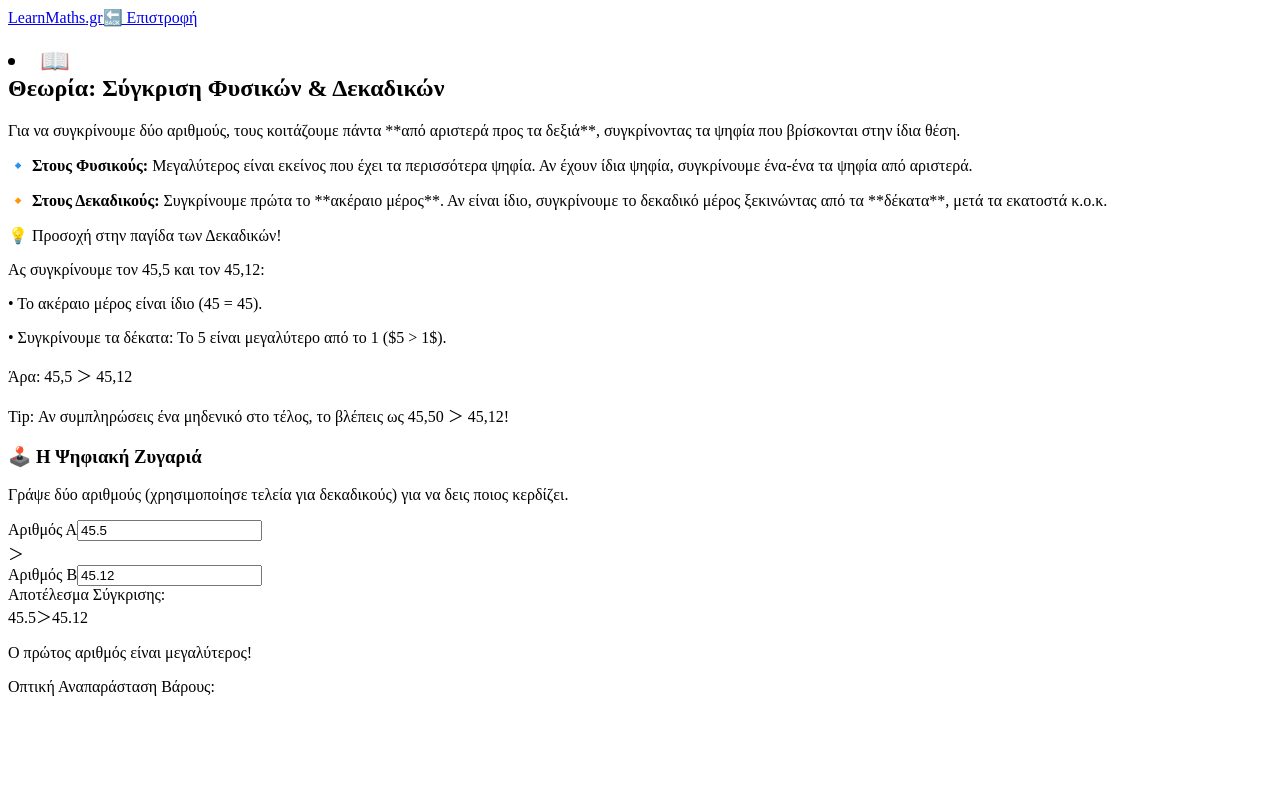
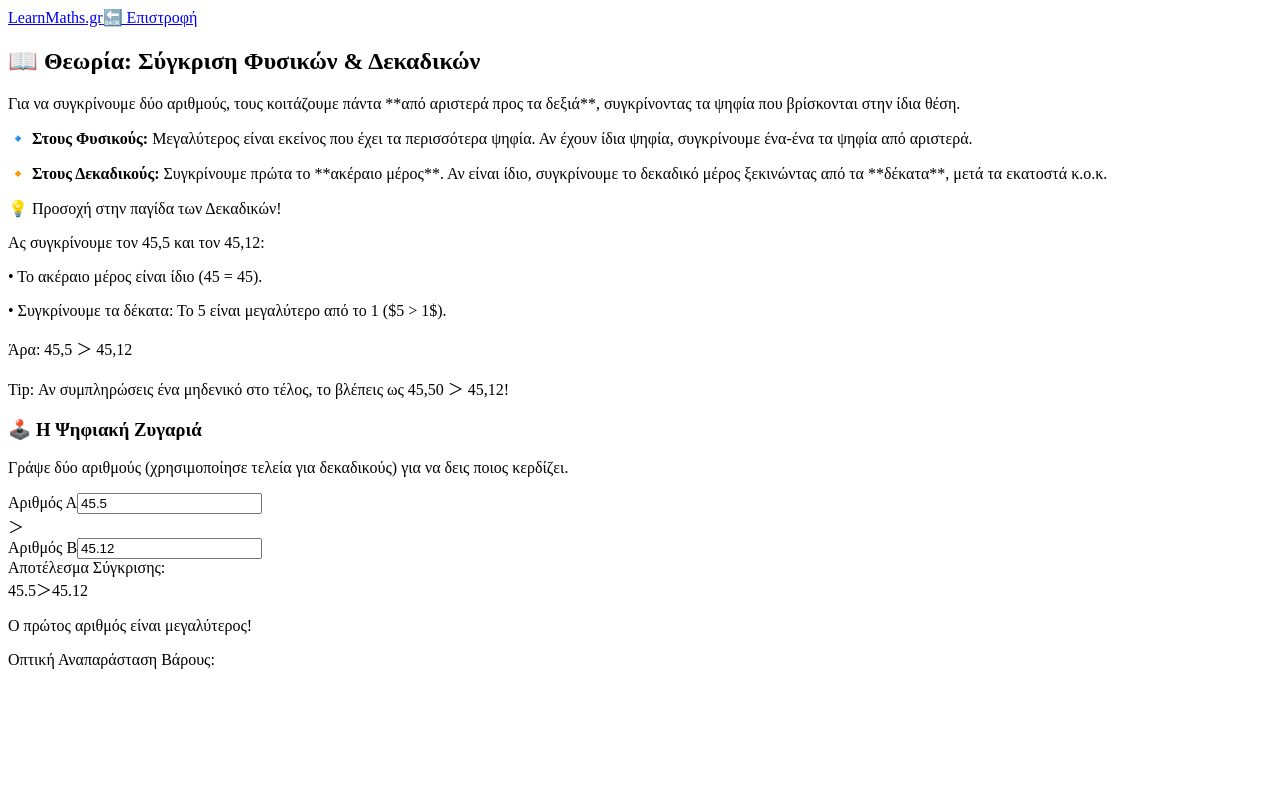
Before and after one commit to gkrimpas-lab/learn-maths-2026, a Next.js app: page /st-dimotikou/4-sigkrisi-arithmon in a window 1280 px wide. Shown: the top 800 px of the page. Built offline with nearby package versions, Linux system fonts and the light colour scheme.

Commit message:
Refactor HTML structure and update text content
Updated HTML elements and text for clarity and consistency, including changes to placeholders and labels.

```diff
--- a/pages/st-dimotikou/4-sigkrisi-arithmon.js
+++ b/pages/st-dimotikou/4-sigkrisi-arithmon.js
@@ -61,7 +61,7 @@ export default function SigkrisiArithmonPage() {
             <div className="grid grid-cols-1 lg:grid-cols-2 gap-8 items-center">
               <div className="space-y-4">
                 <h2 className="text-2xl font-black text-gray-900 flex items-center gap-2">
-                  <li>📖</li> Θεωρία: Σύγκριση Φυσικών & Δεκαδικών
+                  <span>📖</span> Θεωρία: Σύγκριση Φυσικών & Δεκαδικών
                 </h2>
                 <p className="text-gray-500 text-sm md:text-base leading-relaxed">
                   Για να συγκρίνουμε δύο αριθμούς, τους κοιτάζουμε πάντα **από αριστερά προς τα δεξιά**, συγκρίνοντας τα ψηφία που βρίσκονται στην ίδια θέση.
@@ -77,7 +77,7 @@ export default function SigkrisiArithmonPage() {
                 <div className="bg-white/10 p-4 rounded-xl space-y-1 text-xs md:text-sm font-medium">
                   <p>Ας συγκρίνουμε τον <span className="font-bold text-amber-200">45,5</span> και τον <span className="font-bold text-amber-200">45,12</span>:</p>
                   <p>• Το ακέραιο μέρος είναι ίδιο (45 = 45).</p>
-                  <p>• Συγκρίνουμε τα δέκατα: Το 5 είναι μεγαλύτερο από το 1 ($5 > 1$).</p>
+                  <p>• Συγκρίνουμε τα δέκατα: Το 5 είναι μεγαλύτερο από το 1 ($5 &gt; 1$).</p>
                   <p className="font-black text-center pt-2 text-sm text-amber-200">Άρα: 45,5 ＞ 45,12</p>
                 </div>
                 <p className="text-[11px] text-center text-teal-100">Tip: Αν συμπληρώσεις ένα μηδενικό στο τέλος, το βλέπεις ως 45,50 ＞ 45,12!</p>
@@ -88,7 +88,7 @@ export default function SigkrisiArithmonPage() {
           {/* SECTION 2: ΔΙΑΔΡΑΣΤΙΚΟ ΕΡΓΑΛΕΙΟ */}
           <div className="grid grid-cols-1 lg:grid-cols-2 gap-8 items-stretch w-full">
 
-            {/* ΑΡΙΣΤΕΡΗ ΠΛΕΥΡΑ: ΧΕΙΡΙΣΤΗΡΙΑ & INPUTS (min-h-[480px]) */}
+            {/* ΑΡΙΣΤΕΡΗ ΠΛΕΥΡΑ: ΧΕΙΡΙΣΤΗΡΙΑ & INPUTS */}
             <div className="bg-white p-8 md:p-10 rounded-3xl shadow-sm border border-gray-100 flex flex-col justify-between min-h-[480px] w-full gap-6">
               <div className="space-y-2">
                 <h3 className="text-2xl font-black text-gray-900 flex items-center gap-2">
@@ -126,7 +126,7 @@ export default function SigkrisiArithmonPage() {
                     value={numB}
                     onChange={(e) => setNumB(e.target.value.replace(/[^0-9.]/g, ''))}
                     className="text-2xl font-black text-center p-3 bg-white border-2 border-blue-200 rounded-2xl shadow-sm focus:border-blue-500 outline-none transition-all w-full tracking-wide text-blue-600"
-                    placeholder="π.w. 45.12"
+                    placeholder="π.χ. 45.12"
                   />
                 </div>
               </div>
@@ -145,7 +145,7 @@ export default function SigkrisiArithmonPage() {
               </div>
             </div>
 
-            {/* ΔΕΞΙΑ ΠΛΕΥΡΑ: ΓΡΑΦΙΚΗ ΑΝΑΠΑΡΑΣΤΑΣΗ ΜΕ ΖΥΓΑΡΙΑ (min-h-[480px]) */}
+            {/* ΔΕΞΙΑ ΠΛΕΥΡΑ: ΓΡΑΦΙΚΗ ΑΝΑΠΑΡΑΣΤΑΣΗ ΜΕ ΖΥΓΑΡΙΑ */}
             <div className="bg-white p-6 rounded-3xl shadow-sm border border-gray-100 flex flex-col items-center justify-between min-h-[480px] w-full relative overflow-hidden">
               <div className="w-full"></div>
 
@@ -162,7 +162,7 @@ export default function SigkrisiArithmonPage() {
                   <rect x="110" y="140" width="80" height="12" rx="4" className="fill-slate-500" />
                   <circle cx="150" cy="85" r="5" className="fill-slate-600" />
 
-                  {/* Κινούμενο Μέρος Ζυγαριάς (Οριζόντιος Δοκός + Δίσκοι) */}
+                  {/* Κινούμενο Μέρος Ζυγαριάς */}
                   <g className={`transition-transform duration-500 origin-[150px_85px] ${tiltClass}`}>
                     {/* Οριζόντιος Δοκός */}
                     <line x1="50" y1="85" x2="250" y2="85" className="stroke-slate-600 stroke-[4] stroke-linecap-round" />
```
